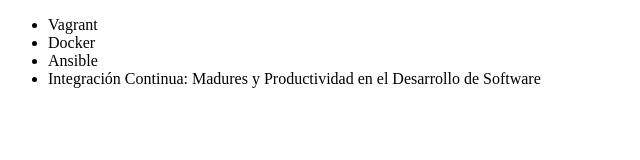
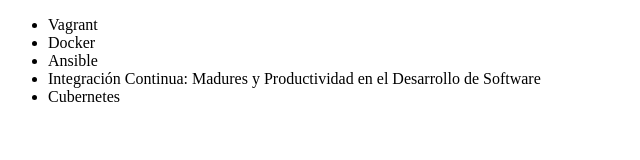
Before and after one commit to AndresFonseca132/cursogitalura, a plain HTML site: page index.html in a window 1280 px wide. Shown: the full height of the page, 0-640 px from the left. Drawn offline with Linux system fonts and the light colour scheme.

Commit message:
Agregando curso de Cubernet

```diff
--- a/index.html
+++ b/index.html
@@ -14,6 +14,7 @@
         <li>Docker</li>
         <li>Ansible</li>
         <li>Integración Continua: Madures y Productividad en el Desarrollo de Software</li>
+        <li>Cubernetes</li>
     </ul>
 </body>
 
```
